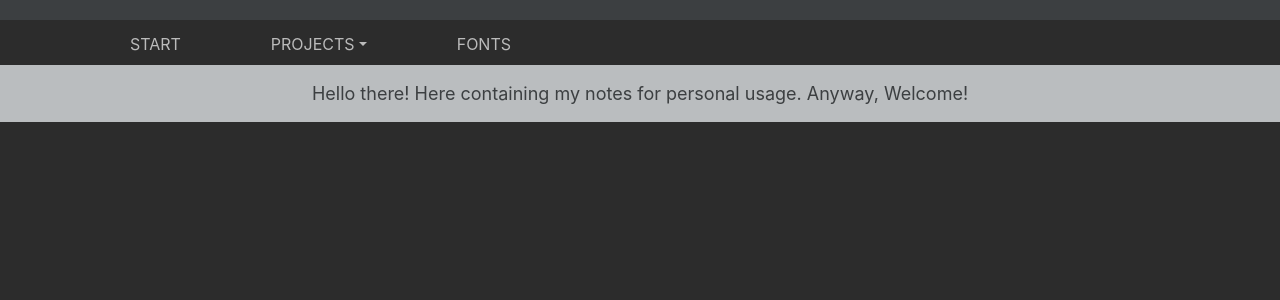
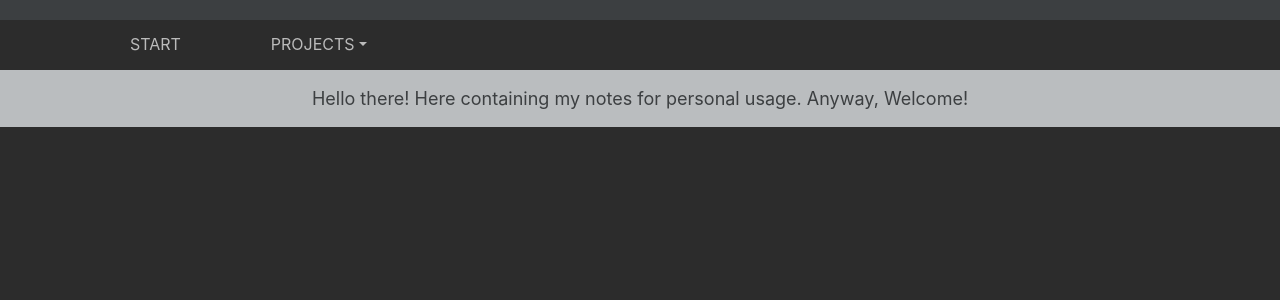
Before and after one commit to azhlbn/azhlbn_site, a Django app: page / in a window 1280 px wide. Shown: the top 300 px of the page. Run offline with Django 3.2, Linux system fonts and the light colour scheme; some libraries are stand-ins or nearby versions; some web fonts are replaced.

Commit message:
some changes

```diff
--- a/static/css/style.css
+++ b/static/css/style.css
@@ -14,7 +14,7 @@ body {
 }
 
 .menu {
-  height: 45px;
+  height: 50px;
 }
 
 .main-page {
--- a/templates/base.html
+++ b/templates/base.html
@@ -30,12 +30,10 @@
                aria-expanded="false">projects</a>
             <div class="dropdown-menu">
               <a class="menu-item" href="{% url 'shop' %}"><ol>Shop</ol></a>
+              <a class="menu-item menu-title" href="{% url 'fonts' %}">Fonts Collection</a>
               <a class="menu-item" href="{% url 'btw-dates' %}"><ol>Days between dates</ol></a>
               <a class="menu-item" href="{% url 'tg_logo' %}"><ol>TG logo to Makarov</ol></a>
             </div>
-        </li>
-        <li class="nav-item">
-            <a class="menu-item menu-title" href="{% url 'fonts' %}">fonts</a>
         </li>
         <!-- <li class="nav-item">
             <a class="menu-item menu-title" href="{% url 'fonts' %}">new</a>
```
